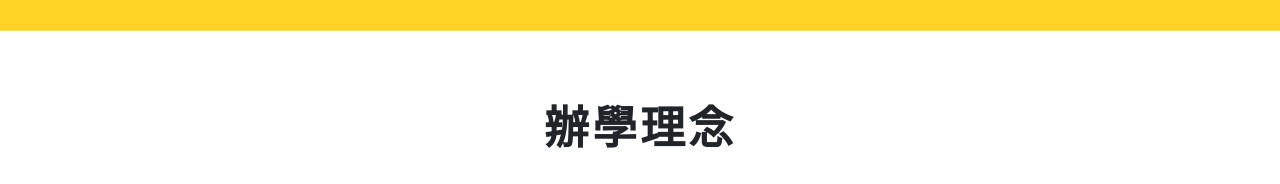
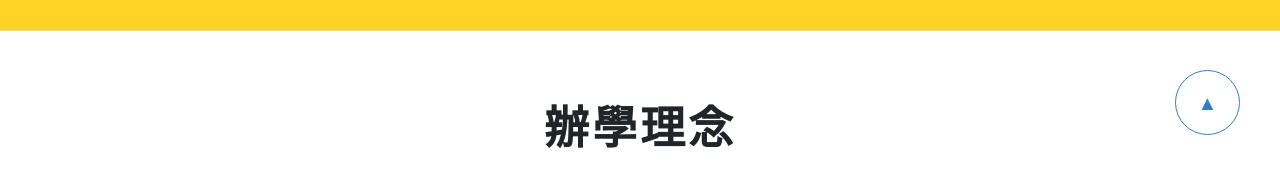
Before and after one commit to Bettych0723/check.github.io, a plain HTML site: page index.html in a window 1280 px wide. Shown: the part 615-799 px from the top of the page. Drawn offline with nearby package versions, Linux system fonts and the light colour scheme.

Commit message:
1030-下午2

```diff
--- a/index.html
+++ b/index.html
@@ -30,6 +30,9 @@
 
 
 <body>
+    <a href="#">
+        <div class="goback">▲</div>
+    </a>
     <!-- 這裡是nav -->
     <div id="navbar" class="fixed-top">
         <div class="btngro">
--- a/style.scss
+++ b/style.scss
@@ -276,3 +276,22 @@ body {
     font-size: 18px;
     letter-spacing: 0.5px;
 }
+
+.goback{
+    width: 65px;
+    height: 65px;
+    border-radius: 50%;
+    // background-color:white;
+    color: rgb(49, 126, 194);
+    border: 1px solid rgb(49, 126, 194);
+    text-align: center;
+    line-height: 65px;
+    font-size: 20px;
+    position: fixed;
+    right: 40px;
+    bottom: 50px;
+    z-index: 10;
+
+
+
+}
```
Also changed, not shown: style.css, 1 other file.
